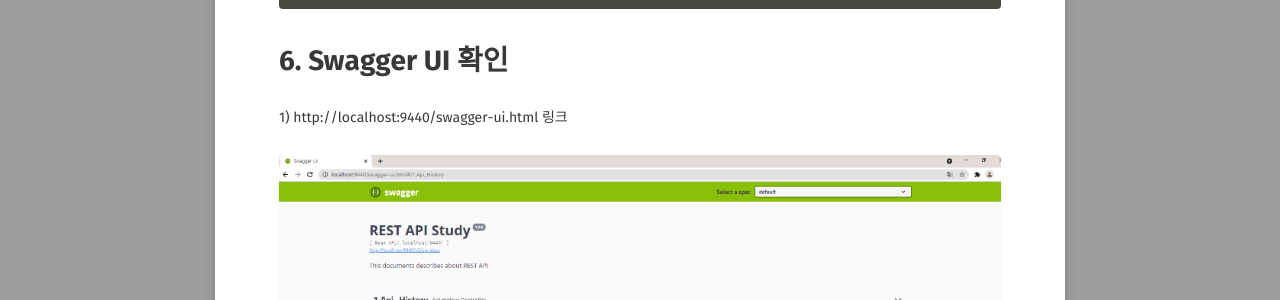
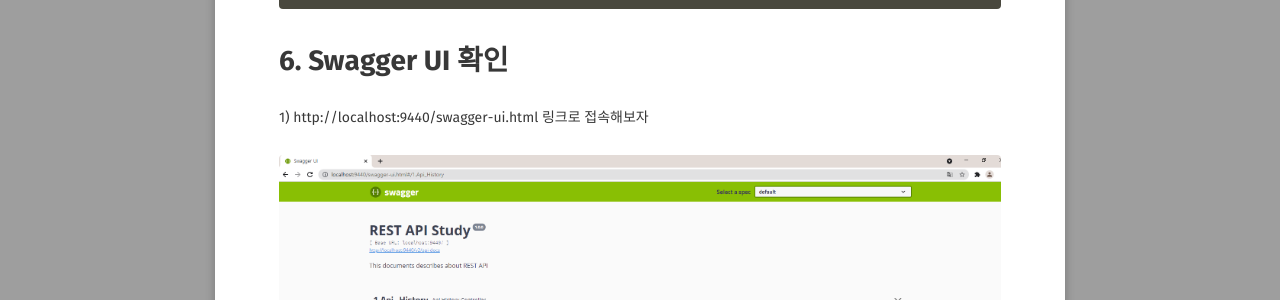
Before and after one commit to GayeonYoon/GayeonYoon.github.io, a Jekyll site: the page built from _posts/2021-07-30-REST_API_POST_2.md, in a window 1280 px wide and 900 px high, scrolled down 2388 px. Shown: the part 151-451 px from the top of the window. Built offline with Jekyll 4.4.1, drawn with Linux system fonts in a browser that asks for light colours; some web fonts are replaced.

Commit message:
Update 2021-07-30-REST_API_POST_2.md

```diff
--- a/_posts/2021-07-30-REST_API_POST_2.md
+++ b/_posts/2021-07-30-REST_API_POST_2.md
@@ -84,7 +84,7 @@ public class SwaggerConfig {
 
 # 6. Swagger UI 확인
 
-1) http://localhost:9440/swagger-ui.html 링크
+1) http://localhost:9440/swagger-ui.html 링크로 접속해보자
 <figure>
 	<img src="/assets/img/swagger-ui.png">
 </figure>
```
